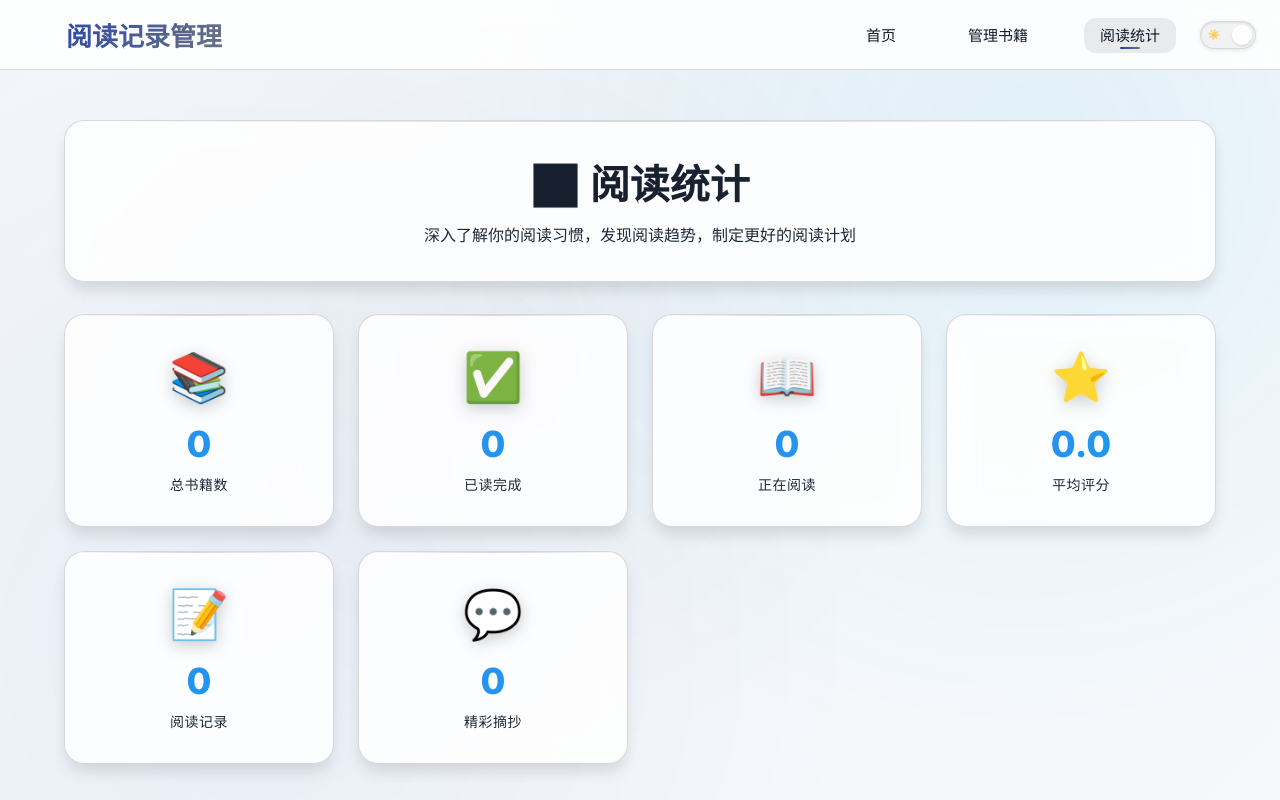
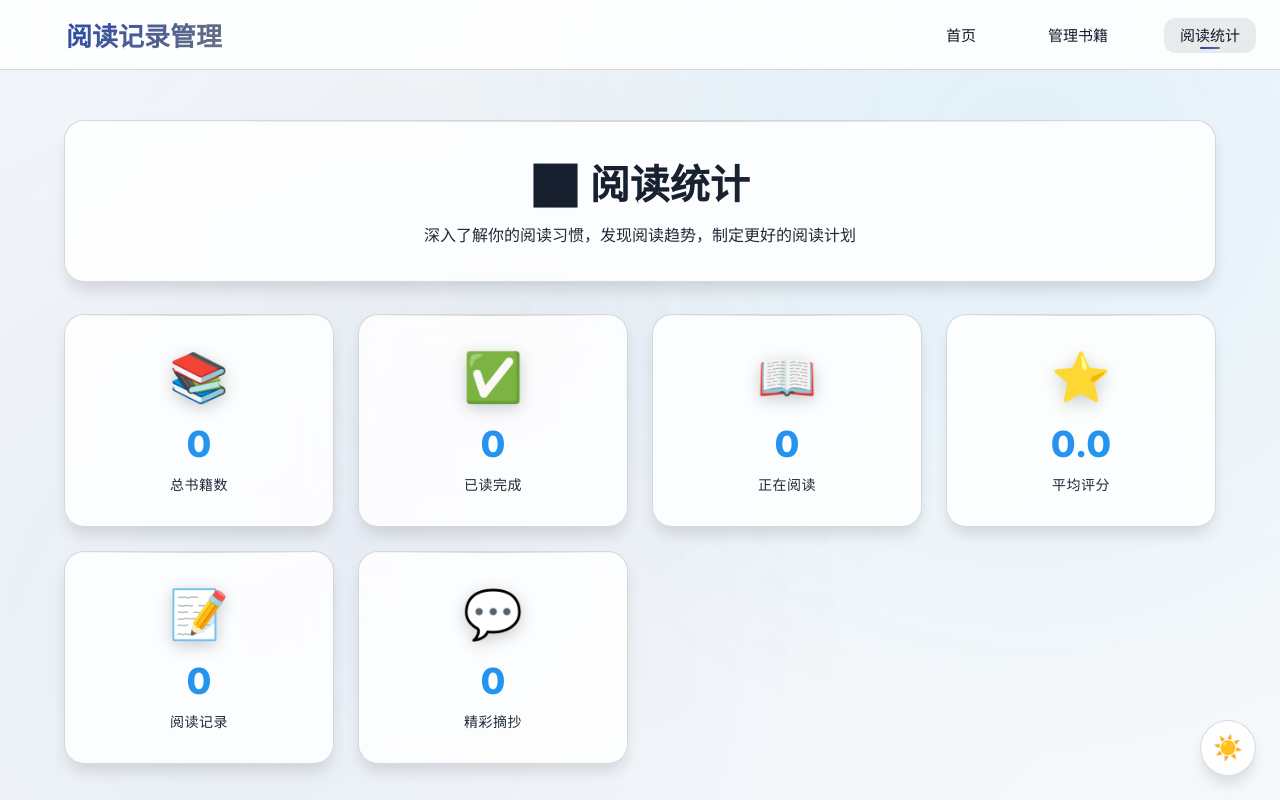
Before and after one commit to TongCodeSpace/self-lib, a website: page statistics.html in a window 1280 px wide. Shown: the top 800 px of the page. Drawn offline with nearby package versions, Linux system fonts and the light colour scheme.

Commit message:
重构主题切换按钮位置：从header移到右下角固定位置

```diff
--- a/statistics.html
+++ b/statistics.html
@@ -223,97 +223,66 @@
             width: 20px;
         }
 
-        /* 主题切换按钮 - 低调和谐的滑动开关样式 */
+        /* 主题切换按钮 - 固定在右下角 */
         .theme-toggle {
+            position: fixed;
+            bottom: 24px;
+            right: 24px;
+            width: 56px;
+            height: 56px;
             background: var(--glass-bg);
-            border: 1px solid rgba(255, 255, 255, 0.1);
-            border-radius: 20px;
+            backdrop-filter: blur(15px);
+            -webkit-backdrop-filter: blur(15px);
+            border: 1px solid var(--glass-border);
+            border-radius: 50%;
             cursor: pointer;
-            transition: all 0.3s cubic-bezier(0.4, 0, 0.2, 1);
-            backdrop-filter: blur(10px);
-            -webkit-backdrop-filter: blur(10px);
             display: flex;
             align-items: center;
-            width: 56px;
-            height: 28px;
-            position: relative;
-            overflow: hidden;
-            padding: 3px;
-            box-shadow:
-                inset 0 1px 2px rgba(0, 0, 0, 0.1),
-                0 1px 4px rgba(0, 0, 0, 0.1);
+            justify-content: center;
+            font-size: 24px;
+            transition: all 0.3s cubic-bezier(0.4, 0, 0.2, 1);
+            z-index: 999;
+            box-shadow: var(--shadow-md);
         }
 
         .theme-toggle:hover {
+            transform: translateY(-2px);
             background: var(--surface-hover);
-            border-color: rgba(255, 255, 255, 0.15);
-            box-shadow:
-                inset 0 1px 2px rgba(0, 0, 0, 0.1),
-                0 2px 6px rgba(0, 0, 0, 0.15);
+            box-shadow: var(--shadow-lg);
         }
 
-        .theme-toggle::before {
-            content: '';
-            position: absolute;
-            top: 3px;
-            left: 3px;
-            width: 20px;
-            height: 20px;
-            background: rgba(255, 255, 255, 0.9);
-            border-radius: 50%;
-            transition: all 0.3s cubic-bezier(0.4, 0, 0.2, 1);
-            box-shadow:
-                0 1px 3px rgba(0, 0, 0, 0.2),
-                inset 0 1px 1px rgba(255, 255, 255, 0.4);
-            z-index: 2;
+        .theme-toggle:active {
+            transform: translateY(0);
         }
 
         .theme-toggle-icon {
             position: absolute;
-            font-size: 10px;
+            font-size: 24px;
             transition: all 0.3s cubic-bezier(0.4, 0, 0.2, 1);
-            display: flex;
-            align-items: center;
-            justify-content: center;
-            width: 16px;
-            height: 16px;
-            z-index: 3;
-            opacity: 0.7;
         }
 
         .theme-toggle-icon.sun {
-            left: 5px;
             opacity: 0;
             transform: scale(0.8) rotate(-90deg);
         }
 
         .theme-toggle-icon.moon {
-            right: 5px;
-            opacity: 0.7;
+            opacity: 1;
             transform: scale(1) rotate(0deg);
         }
 
         /* 亮色主题状态 */
         [data-theme="light"] .theme-toggle {
-            background: rgba(0, 0, 0, 0.05);
-            border-color: rgba(0, 0, 0, 0.1);
+            background: var(--glass-bg);
+            border-color: var(--glass-border);
         }
 
         [data-theme="light"] .theme-toggle:hover {
-            background: rgba(0, 0, 0, 0.08);
-            border-color: rgba(0, 0, 0, 0.15);
-        }
-
-        [data-theme="light"] .theme-toggle::before {
-            left: 31px;
-            background: rgba(255, 255, 255, 0.95);
-            box-shadow:
-                0 1px 3px rgba(0, 0, 0, 0.15),
-                inset 0 1px 1px rgba(255, 255, 255, 0.8);
+            background: var(--surface-hover);
         }
 
         [data-theme="light"] .theme-toggle-icon.sun {
-            opacity: 0.7;
+            opacity: 1;
             transform: scale(1) rotate(0deg);
         }
 
@@ -325,7 +294,6 @@
         .nav-right {
             display: flex;
             align-items: center;
-            gap: 24px;
         }
 
         /* 主要内容区域 */
@@ -814,7 +782,7 @@
             }
 
             .nav-links {
-                gap: 24px;
+                gap: 16px;
             }
 
             .nav-links a {
@@ -887,10 +855,6 @@
                     <li><a href="manage.html">管理书籍</a></li>
                     <li><a href="statistics.html" class="active">阅读统计</a></li>
                 </ul>
-                <button class="theme-toggle" onclick="toggleTheme()" title="切换主题">
-                    <div class="theme-toggle-icon sun">☀️</div>
-                    <div class="theme-toggle-icon moon">🌙</div>
-                </button>
             </div>
         </div>
     </nav>
@@ -1011,7 +975,13 @@
         </div>
     </main>
 
-    <script src="app.js?v=2025.07.05.0027"></script>
+    <!-- 主题切换按钮 - 固定在右下角 -->
+    <button class="theme-toggle" onclick="toggleTheme()" title="切换主题">
+        <div class="theme-toggle-icon sun">☀️</div>
+        <div class="theme-toggle-icon moon">🌙</div>
+    </button>
+
+    <script src="app.js?v=2025.07.05.0039"></script>
 
     <script>
         // 导航栏滚动效果
--- a/sw.js
+++ b/sw.js
@@ -1,4 +1,4 @@
-const CACHE_NAME = 'reading-records-v202507050027';
+const CACHE_NAME = 'reading-records-v202507050039';
 const urlsToCache = [
   '/',
   '/index.html',
```
Also changed, not shown: book-detail.html (+33 -63 lines), index.html (+31 -61 lines), manage.html (+35 -65 lines).
